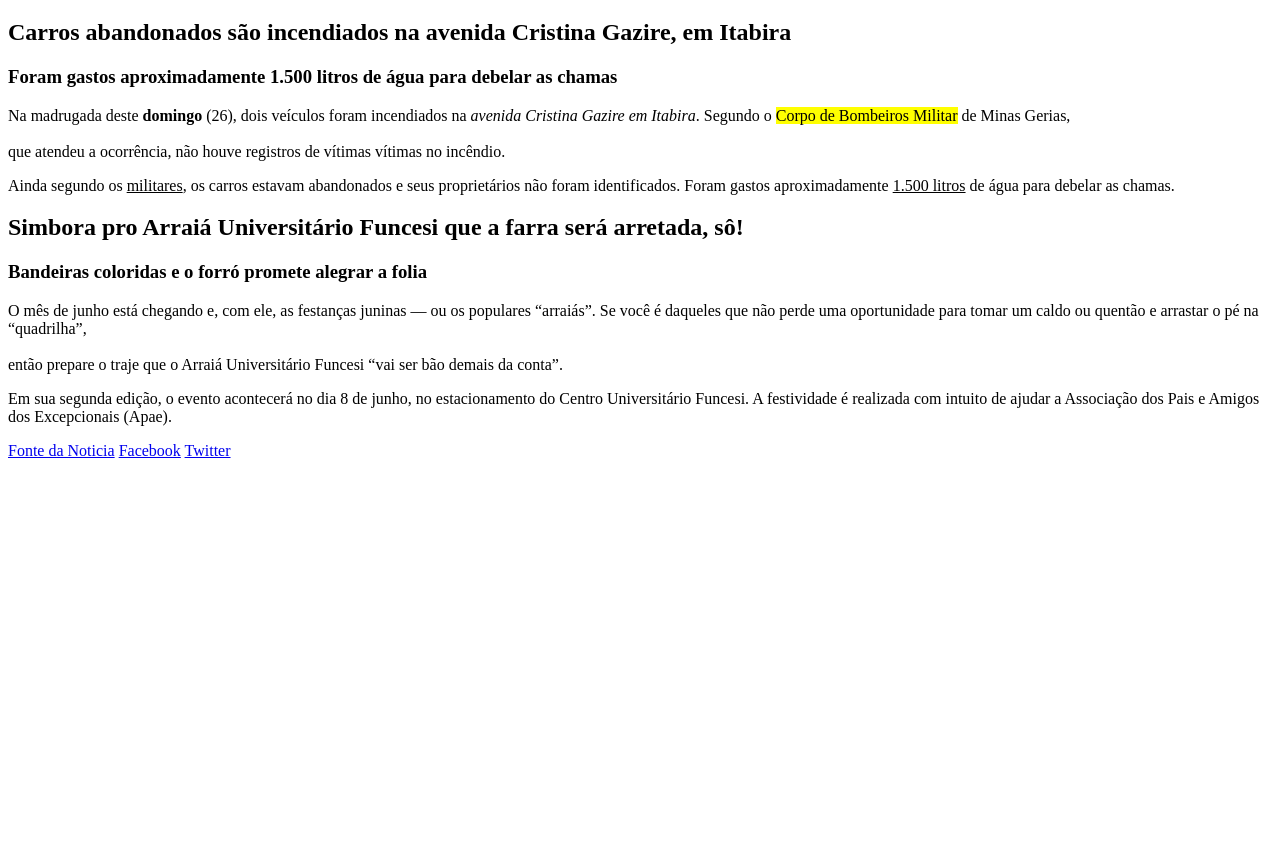
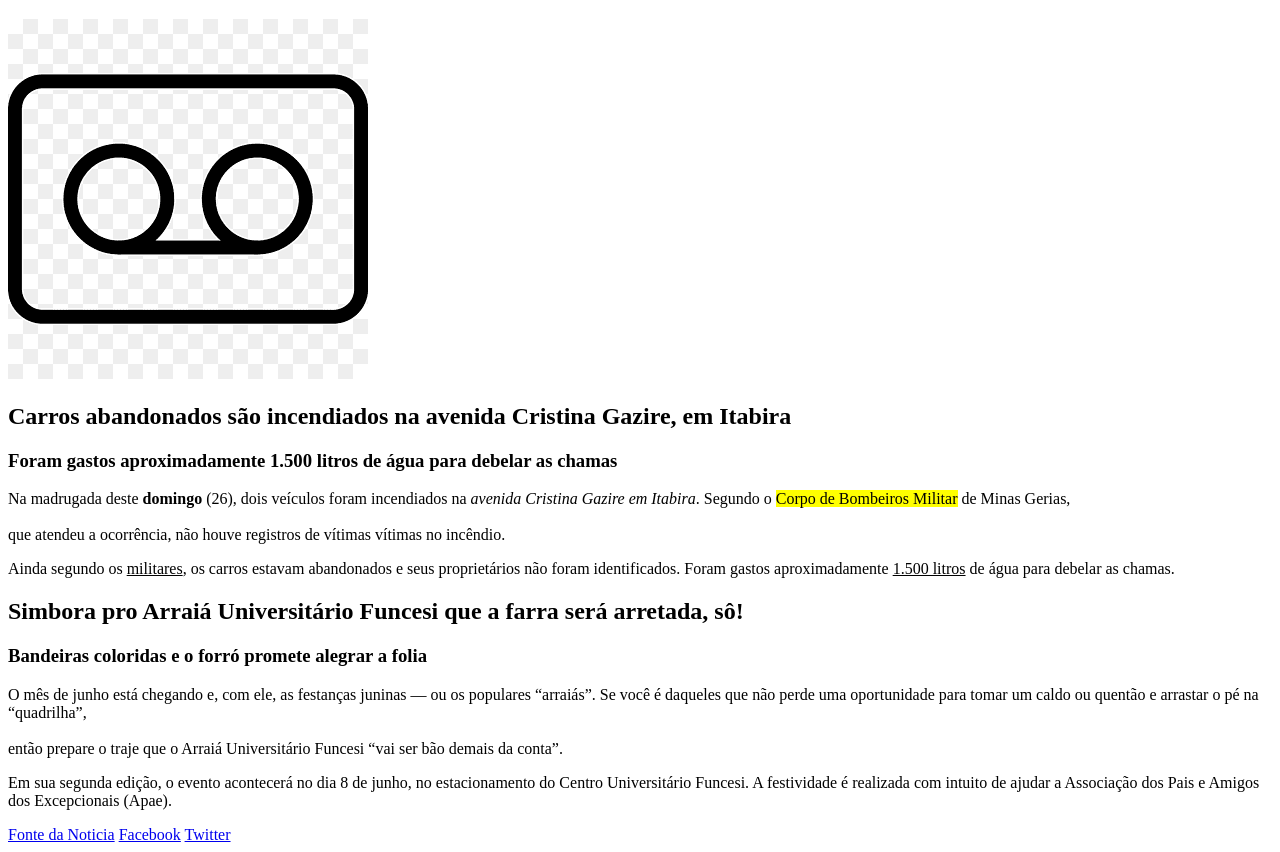
Before and after one commit to KaioPio/Desenvolve, a plain HTML site: page Exercícios - Containers/Noticia.html in a window 1280 px wide. Shown: the part 61-913 px from the top of the page. Before the commit the page ends 800 px from the top, so only its background shows below. Drawn offline with Linux system fonts and the light colour scheme.

Commit message:
Add files via upload

```diff
--- a/Exercícios - Containers/Noticia.html
+++ b/Exercícios - Containers/Noticia.html
@@ -4,6 +4,7 @@
 </head>
 <header>
     <h1>Meu Portal de Noticia Itabira</h1>
+    <img src="png-transparent-computer-icons-50x50-voicemail-message-box-miscellaneous-text-rectangle-thumbnail.png"
 </header>
 <Body>
  <main>
```
Also changed, not shown: Exercícios - Containers/png-transparent-computer-icons-50x50-voicemail-message-box-miscellaneous-text-rectangle-thumbnail.png (added).
